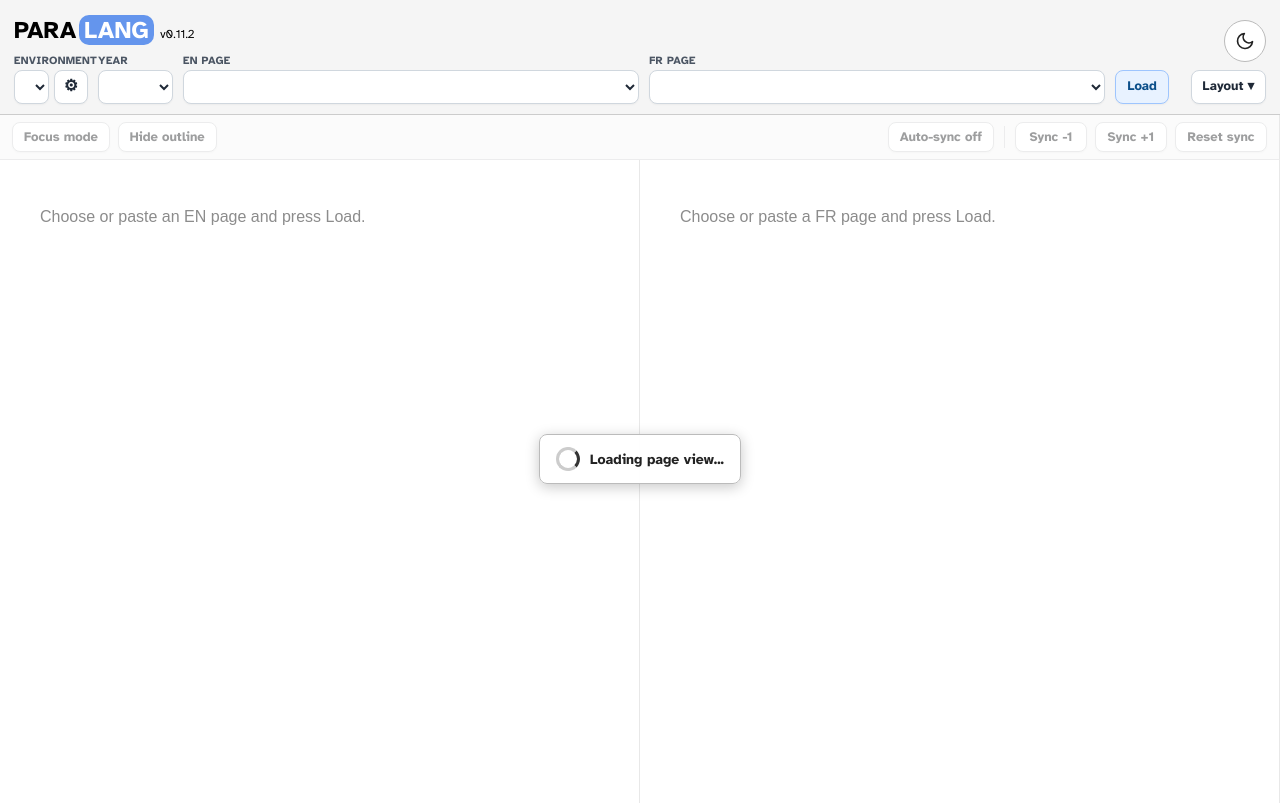
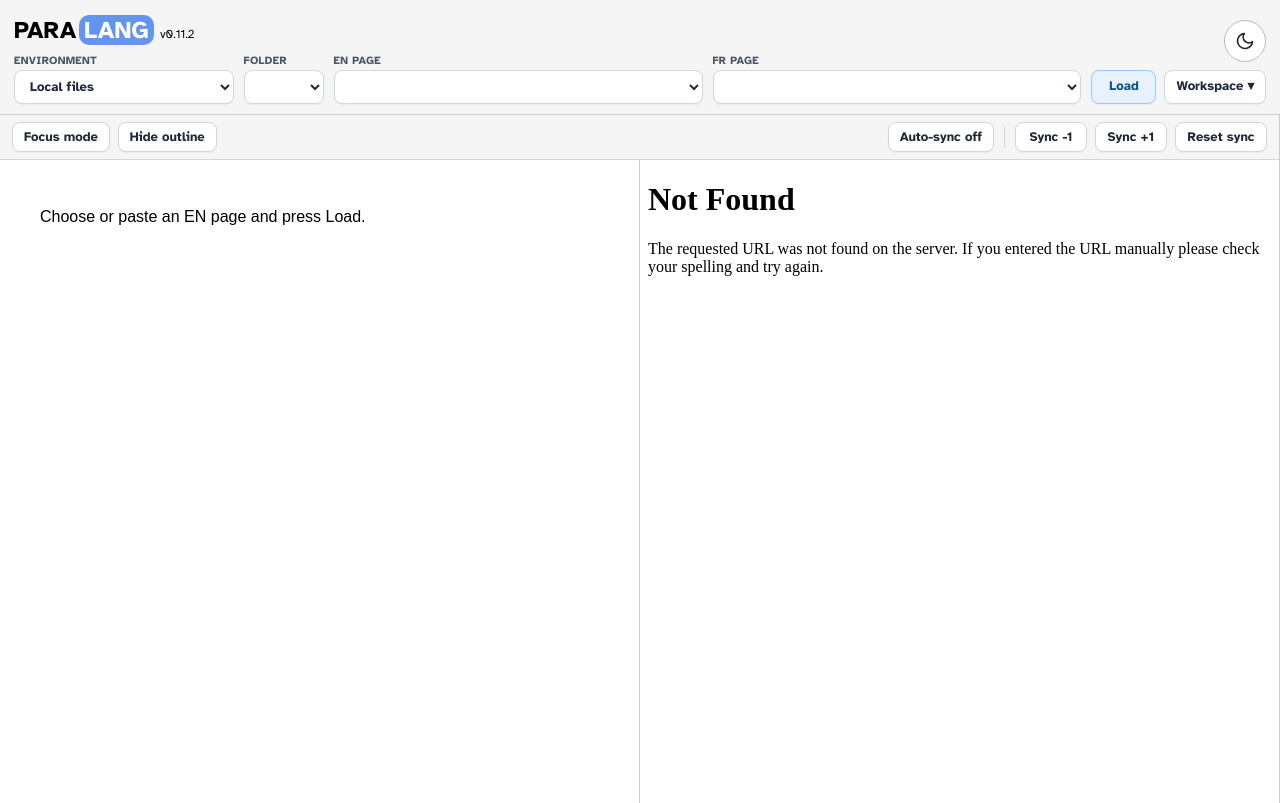
Before and after one commit to gjolicoe/Paralang, a Flask app: page / in a window 1280 px wide. Run offline with Flask 3, Linux system fonts and the light colour scheme; data that the repository does not hold is empty.

Commit message:
Updated toolbar

```diff
--- a/static/css/app.css
+++ b/static/css/app.css
@@ -88,31 +88,52 @@
 
 .toolbar {
   display: grid;
-  grid-template-columns: calc(13.5% - 95px) 75px calc(35.8% + 8px) calc(35.8% + 8px) 60px 1fr;
-  gap: 10px;
+  grid-template-columns:
+    max(0px, calc(var(--left-map-width) - 104px))
+    90px
+    var(--left-page-width)
+    var(--right-page-width)
+    70px
+    max(0px, calc(var(--right-map-width) - 84px));
+  column-gap: 0;
   align-items: end;
   margin-top: 8px;
 }
 
+.toolbar-source-controls, .toolbar-actions { display: contents; }
+.toolbar-source-controls #envSelectGroup { grid-column: 1; min-width: 0; padding-right: 5px; }
+.toolbar-source-controls #yearSelectGroup { grid-column: 2; min-width: 0; padding: 0 5px; }
+.toolbar-source-controls #openPasteDialog { width: 100%; }
+.left-page-selection { grid-column: 3; min-width: 0; padding: 0 5px; box-sizing: border-box; }
+.right-page-selection { grid-column: 4; min-width: 0; padding: 0 5px; box-sizing: border-box; }
+.toolbar-actions > .primary-action { grid-column: 5; margin-left: 5px; }
+.toolbar-actions > .toolbar-menu-wrapper { grid-column: 6; padding-left: 8px; }
+
+body.hide-maps .toolbar {
+  grid-template-columns: minmax(140px, .8fr) 90px minmax(180px, 1.35fr) minmax(180px, 1.35fr) 70px auto;
+}
+
+body.single-view .toolbar {
+  grid-template-columns: minmax(140px, .8fr) 90px minmax(300px, 2.7fr) 70px auto;
+}
+
+body.single-view .left-page-selection { grid-column: 3; padding-right: 5px; }
+body.single-view .toolbar-actions > .primary-action { grid-column: 4; }
+body.single-view .toolbar-actions > .toolbar-menu-wrapper { grid-column: 5; }
+
 body.url-input-env .toolbar {
-  grid-template-columns: calc(13.5% - 20px) auto calc(35.8% + 8px) calc(35.8% + 8px) 60px 1fr;
-}
-
-body.pasted-html-env .toolbar {
-  grid-template-columns: calc(13.5% - 95px) 105px calc(35.8% + 8px) calc(35.8% + 8px) 60px 1fr;
-}
-
-body.single-view .toolbar {
-  grid-template-columns: calc(13.5% - 95px) 75px calc((35.8% * 2) + 26px) 60px 1fr;
-}
-
-body.single-view.url-input-env .toolbar {
-  grid-template-columns: calc(13.5% - 20px) auto calc((35.8% * 2) + 26px) 60px 1fr;
-}
-
-body.single-view.pasted-html-env .toolbar {
-  grid-template-columns: calc(13.5% - 95px) 105px calc((35.8% * 2) - 4px) 60px 1fr;
-}
+  grid-template-columns: minmax(150px, .75fr) minmax(230px, 1.5fr) minmax(230px, 1.5fr) 70px auto;
+}
+
+body.url-input-env .left-page-selection { grid-column: 2; }
+body.url-input-env .right-page-selection { grid-column: 3; }
+body.url-input-env .toolbar-actions > .primary-action { grid-column: 4; }
+body.url-input-env .toolbar-actions > .toolbar-menu-wrapper { grid-column: 5; }
+
+body.single-view.url-input-env .toolbar { grid-template-columns: minmax(150px, .75fr) minmax(320px, 3fr) 70px auto; }
+body.single-view.url-input-env .left-page-selection { grid-column: 2; }
+body.single-view.url-input-env .toolbar-actions > .primary-action { grid-column: 3; }
+body.single-view.url-input-env .toolbar-actions > .toolbar-menu-wrapper { grid-column: 4; }
 
 .toolbar label {
   display: block;
@@ -415,20 +468,6 @@
 .left-stack {
   grid-column: 2;
   grid-row: 2;
-}
-
-.environment-select-row {
-  display: grid;
-  grid-template-columns: minmax(0, 1fr) 34px;
-  gap: 5px;
-}
-
-.environment-settings-button {
-  display: inline-grid;
-  place-items: center;
-  width: 34px !important;
-  padding: 0 !important;
-  font-size: 16px !important;
 }
 
 .environment-dialog {
--- a/static/js/environment-presets.js
+++ b/static/js/environment-presets.js
@@ -28,7 +28,13 @@
     return result.preset;
   }
 
-  openButton.addEventListener("click", () => dialog.showModal());
+  openButton.addEventListener("click", () => {
+    const workspaceMenu = document.getElementById("layoutMenu");
+    const workspaceButton = document.getElementById("layoutMenuButton");
+    if (workspaceMenu) workspaceMenu.hidden = true;
+    if (workspaceButton) workspaceButton.setAttribute("aria-expanded", "false");
+    dialog.showModal();
+  });
   closeButton.addEventListener("click", () => dialog.close());
 
   function updateAdditionalFoldersVisibility() {
--- a/templates/index.html
+++ b/templates/index.html
@@ -64,9 +64,9 @@
       <span id="darkModeIcon" class="icon-toggle-btn__icon" aria-hidden="true"></span>
     </button>
     <form class="toolbar" method="get" action="/">
+      <div class="toolbar-source-controls">
         <div id="envSelectGroup">
         <label for="env">Environment</label>
-        <div class="environment-select-row">
         <select id="env" name="env">
           {% for group in source_options|groupby('group') %}
           <optgroup label="{{ group.grouper }}">
@@ -76,10 +76,6 @@
           </optgroup>
           {% endfor %}
         </select>
-          <button type="button" id="openEnvironmentDialog" class="environment-settings-button" title="Manage environments" aria-label="Manage environments">
-            <span aria-hidden="true">&#9881;</span>
-          </button>
-        </div>
         </div>
 
         <div id="yearSelectGroup">
@@ -88,7 +84,7 @@
         <button type="button" id="openPasteDialog" class="primary-action">Paste HTML</button>
         <input type="hidden" id="year" name="year" value="_">
         {% else %}
-        <label for="year">Year</label>
+        <label for="year">Folder</label>
         <select id="year" name="year">
           {% for available_year in available_years %}
           <option value="{{ available_year }}" {% if available_year==year %}selected{% endif %}>
@@ -98,8 +94,9 @@
         </select>
         {% endif %}
         </div>
+      </div>
 
-      <div>
+      <div class="left-page-selection">
         <label for="left" id="leftSelectLabel">
           {% if is_url_input %}
             EN Canada.ca URL
@@ -123,7 +120,7 @@
         <input type="hidden" id="leftResolvedFile" value="{{ left_file }}">
       </div>
 
-      <div id="rightSelectGroup">
+      <div id="rightSelectGroup" class="right-page-selection">
         <label for="right">
           {% if is_url_input %}
             FR Canada.ca URL
@@ -147,20 +144,26 @@
         <input type="hidden" id="rightResolvedFile" value="{{ right_file }}">
       </div>
 
-      <div>
+      <div class="toolbar-actions">
         <button type="submit" class="primary-action">Load</button>
-      </div>
-
         <div class="toolbar-menu-wrapper">
         <button type="button"
                 id="layoutMenuButton"
                 class="toolbar-menu-button"
                 aria-haspopup="true"
                 aria-expanded="false">
-          Layout ▾
+          Workspace &#9662;
         </button>
 
         <div id="layoutMenu" class="toolbar-menu" hidden>
+          <div class="toolbar-menu-heading">Sources</div>
+          <button type="button" id="openEnvironmentDialog" class="toolbar-menu-action">
+            <span aria-hidden="true">&#9881;</span>
+            Manage environments
+          </button>
+
+          <div class="toolbar-menu-divider"></div>
+          <div class="toolbar-menu-heading">View</div>
           <label class="toolbar-menu-item">
             <input type="checkbox" id="layoutMenuMaps">
             <span>Show structure maps</span>
@@ -184,8 +187,9 @@
           <div class="toolbar-menu-divider"></div>
 
           <button type="button" id="layoutMenuReset" class="toolbar-menu-reset">
-            Reset layout
+            Reset workspace layout
           </button>
+        </div>
       </div>
       </div>
     </form>
@@ -282,6 +286,7 @@
         <div class="paste-html-field">
           <label for="frPastedHtml">French HTML</label>
           <textarea id="frPastedHtml" required spellcheck="false" placeholder="Paste French HTML here..."></textarea>
+        </div>
       </div>
       </div>
       <fieldset class="paste-storage-options">
```
Also changed, not shown: other parts of static/css/app.css (+32 -4 lines). Lines whose indentation alone changed are shown as unchanged.
